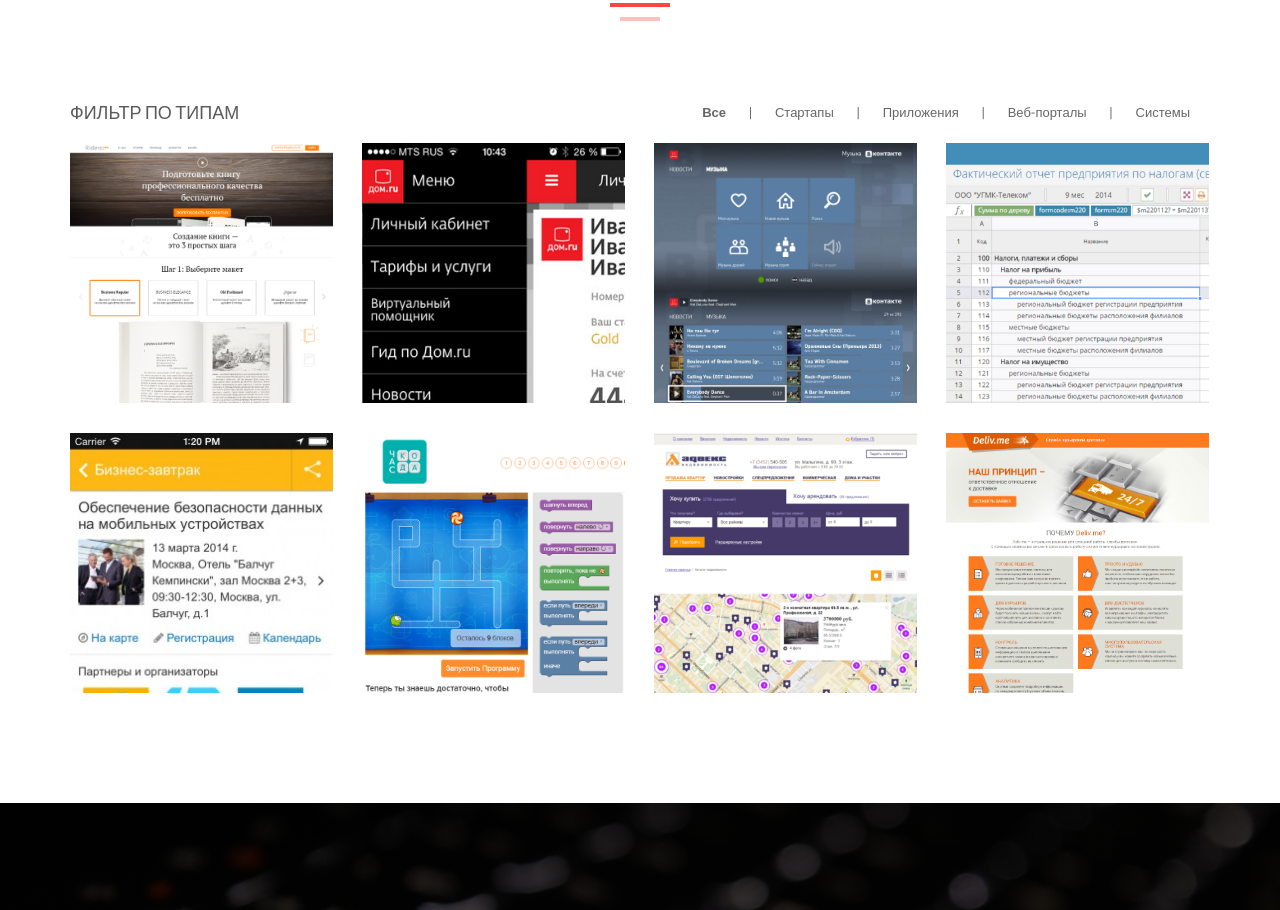
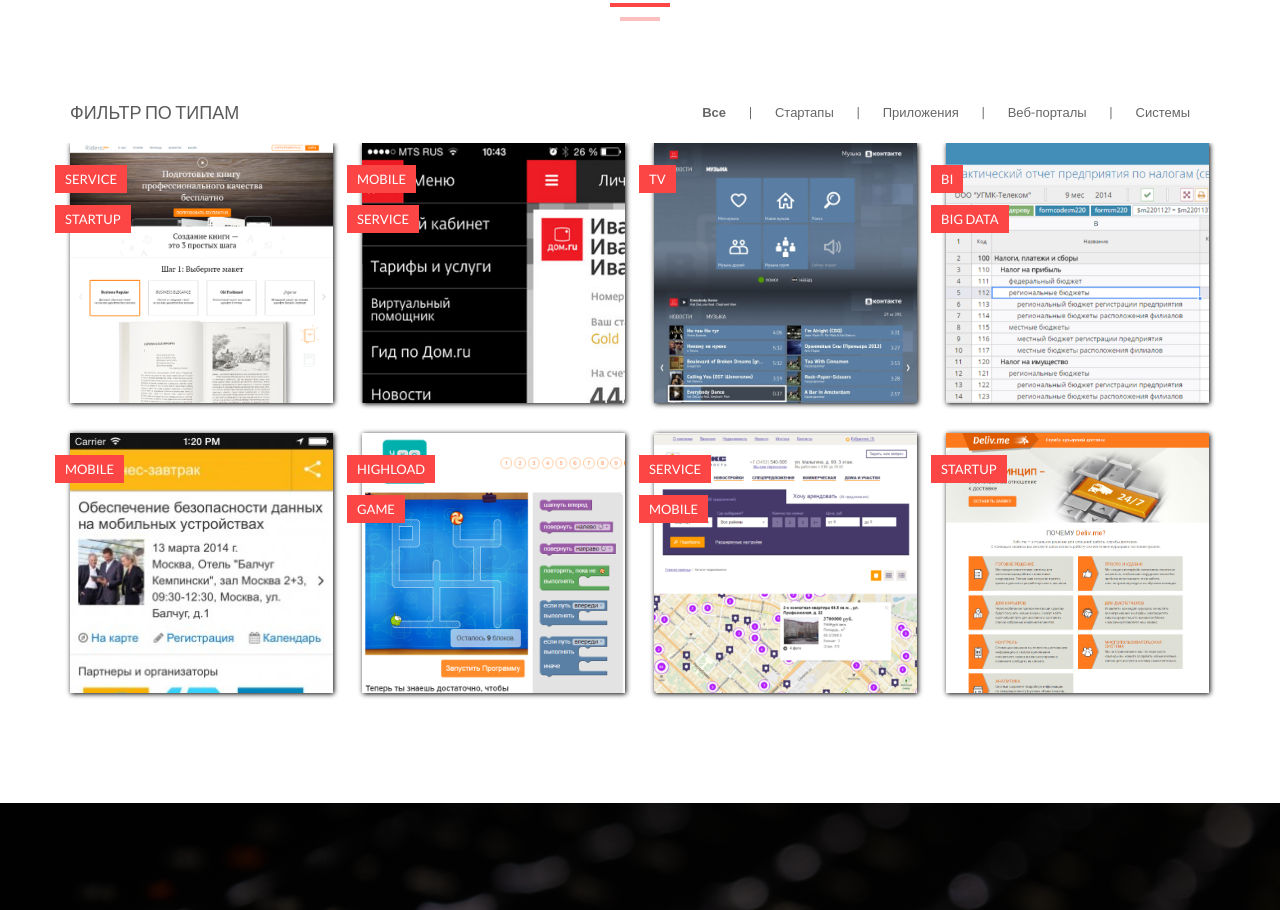
Before and after one commit to MUHAmed2160/JetTechLanding, a plain HTML site: page index.html in a window 1280 px wide. Shown: the part 3648-4558 px from the top of the page. Drawn offline with nearby package versions, Linux system fonts and the light colour scheme; a web font is replaced by a local one.

Commit message:
свистелки для портфолио

```diff
--- a/css/style.css
+++ b/css/style.css
@@ -880,11 +880,37 @@ ol.type li a.active { font-weight: 700; }
 }
 .portfolio-item{
 	margin-bottom: 30px;
+	box-shadow: 1px 1px 5px 0px #000;
 }
 .portfolio-item .hover-bg{
 	height: 260px;
 	overflow: hidden;
 	position: relative;
+}
+
+.portfolio-item-marker{
+	position: absolute;
+	left: 0;
+	top: 22px;
+	background-color: #FC4545;
+	z-index: 1;
+	padding: 5px 10px;
+	color: #fff;
+}
+
+/*<div style="
+    position: absolute;
+    left: 0;
+    top: 22px;
+    background-color: #FC4545;
+    z-index: 1;
+    padding: 5px 10px;
+    color: #fff;
+">WEB</div>*/
+
+@media(max-height: 768px)
+{
+	/*IIIIIIIIIIIII*/
 }
 
 
--- a/index.html
+++ b/index.html
@@ -437,6 +437,8 @@
             <div id="lightbox" class="row">
                 <div class="col-sm-6 col-md-3 col-lg-3 startup web">
                     <div class="portfolio-item">
+                        <div class="portfolio-item-marker">SERVICE</div>
+                        <div class="portfolio-item-marker" style="margin-top:40px;">STARTUP</div>
                         <div class="hover-bg">
                             <a href="#portfoliomodal1" data-toggle="modal">
                                 <div class="hover-text">
@@ -453,6 +455,8 @@
 
                 <div class="col-sm-6 col-md-3 col-lg-3 app">
                     <div class="portfolio-item">
+                        <div class="portfolio-item-marker">MOBILE</div>
+                        <div class="portfolio-item-marker" style="margin-top:40px;">SERVICE</div>
                         <div class="hover-bg">
                             <a href="#portfoliomodal2" data-toggle="modal">
                                 <div class="hover-text">
@@ -469,6 +473,7 @@
 
                 <div class="col-sm-6 col-md-3 col-lg-3 app">
                     <div class="portfolio-item">
+                        <div class="portfolio-item-marker">TV</div>
                         <div class="hover-bg">
                             <a href="#portfoliomodal3" data-toggle="modal">
                                 <div class="hover-text">
@@ -485,6 +490,8 @@
 
                 <div class="col-sm-6 col-md-3 col-lg-3 system web">
                     <div class="portfolio-item">
+                        <div class="portfolio-item-marker">BI</div>
+                        <div class="portfolio-item-marker" style="margin-top:40px;">BIG DATA</div>
                         <div class="hover-bg">
                             <a href="#portfoliomodal4" data-toggle="modal">
                                 <div class="hover-text">
@@ -501,6 +508,7 @@
 
                 <div class="col-sm-6 col-md-3 col-lg-3 web">
                     <div class="portfolio-item">
+                        <div class="portfolio-item-marker">MOBILE</div>
                         <div class="hover-bg">
                             <a href="#portfoliomodal5" data-toggle="modal">
                                 <div class="hover-text">
@@ -517,6 +525,8 @@
 
                 <div class="col-sm-6 col-md-3 col-lg-3 web">
                     <div class="portfolio-item">
+                        <div class="portfolio-item-marker">HIGHLOAD</div>
+                        <div class="portfolio-item-marker" style="MARGIN-top:40PX;">GAME</div>
                         <div class="hover-bg">
                             <a href="#portfoliomodal6" data-toggle="modal">
                                 <div class="hover-text">
@@ -534,6 +544,8 @@
 
                 <div class="col-sm-6 col-md-3 col-lg-3 app web system">
                     <div class="portfolio-item">
+                        <div class="portfolio-item-marker">SERVICE</div>
+                        <div class="portfolio-item-marker" style="margin-top:40px;">MOBILE</div>
                         <div class="hover-bg">
                             <a href="#portfoliomodal7" data-toggle="modal">
                                 <div class="hover-text" >
@@ -551,6 +563,7 @@
 
                 <div class="col-sm-6 col-md-3 col-lg-3 app startup">
                     <div class="portfolio-item">
+                        <div class="portfolio-item-marker">STARTUP</div>
                         <div class="hover-bg">
                             <a href="#portfoliomodal8" data-toggle="modal">
                                 <div class="hover-text" >
```
